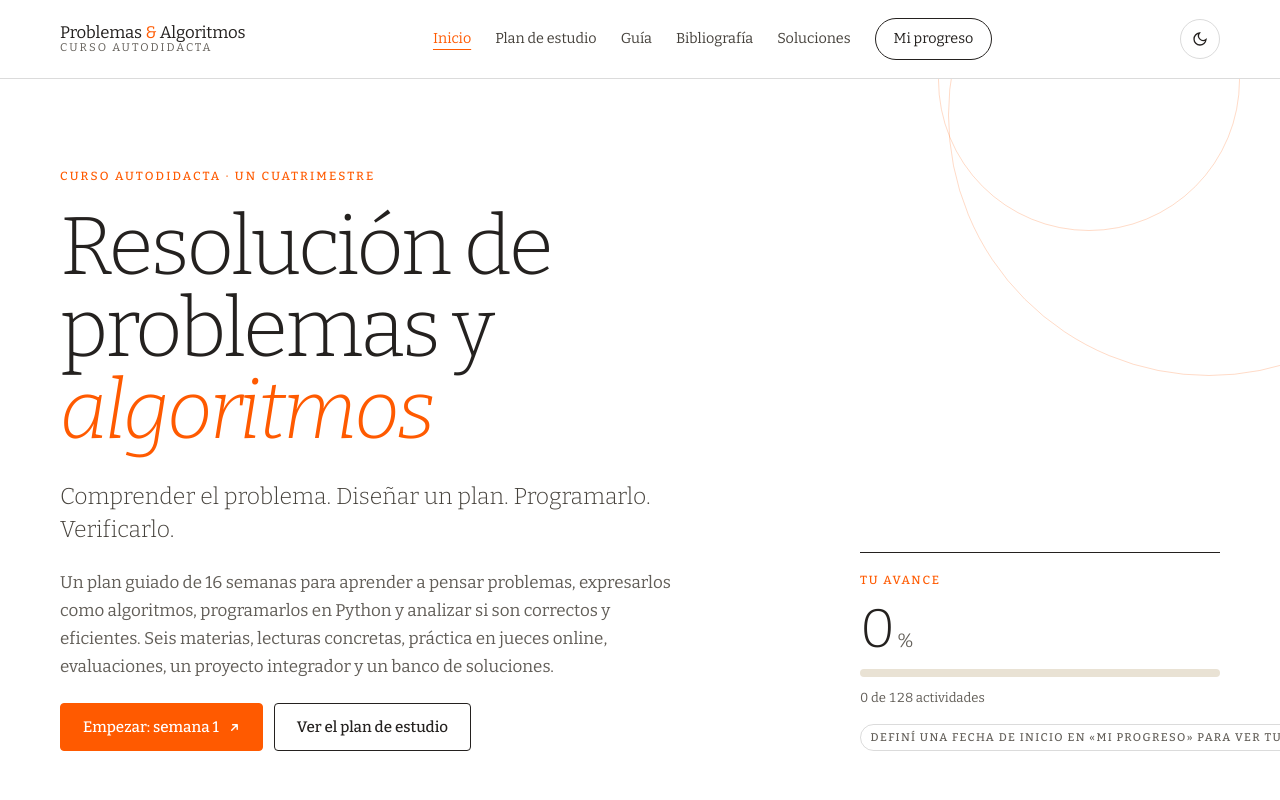
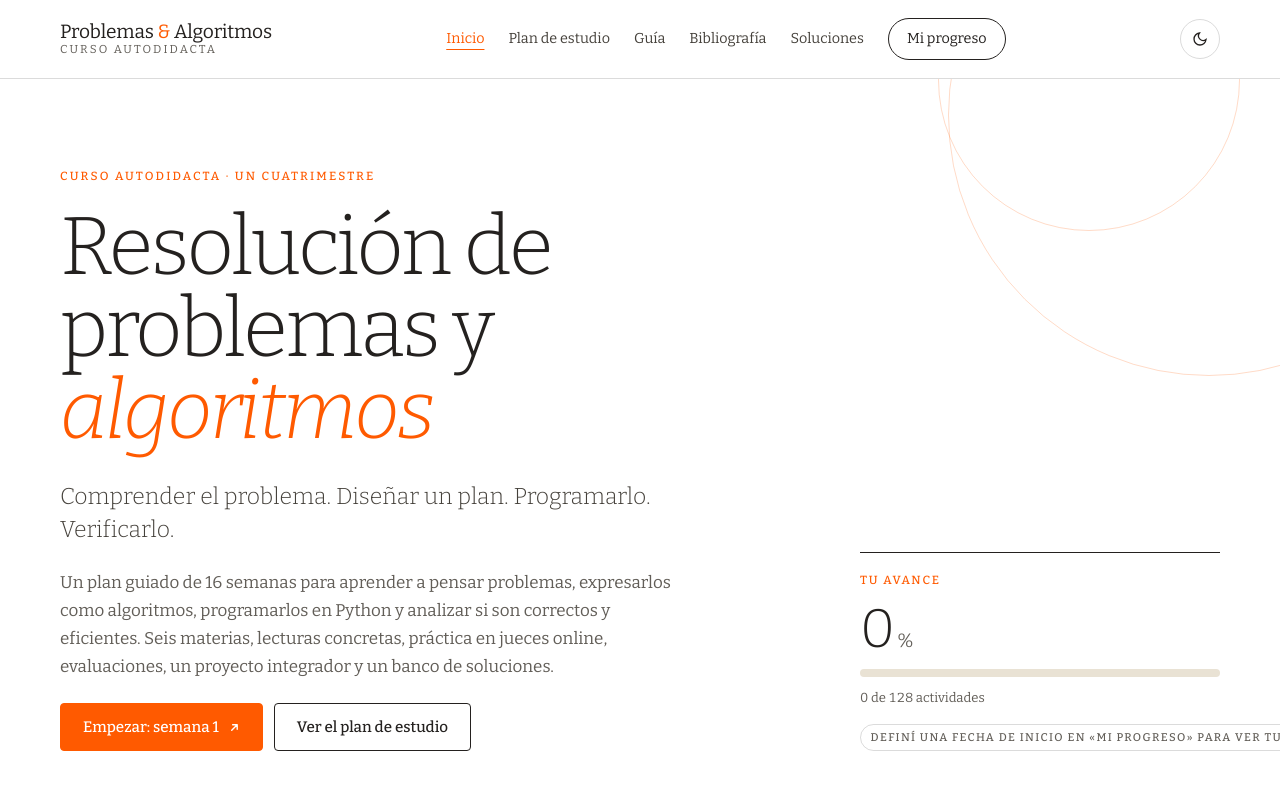
Before and after one commit to jorgebianchi/curso-problemas-algoritmos, a plain HTML site: page index.html in a window 1280 px wide. Shown: the top 800 px of the page. Drawn offline with nearby package versions, Linux system fonts and the light colour scheme.

Commit message:
Navbar: nombre del proyecto un poco más grande
Co-Authored-By: Claude Opus 5.5 <noreply@anthropic.com>

```diff
--- a/css/styles.css
+++ b/css/styles.css
@@ -73,9 +73,9 @@ th { font-size: .72rem; text-transform: uppercase; letter-spacing: .15em; color:
 header.top { border-bottom: 1px solid var(--line); background: var(--paper); position: sticky; top: 0; z-index: 20; }
 .nav { display: flex; align-items: center; justify-content: space-between; gap: 24px; padding: 18px 0; position: relative; }
 .brand { text-decoration: none; display: flex; flex-direction: column; line-height: 1.15; }
-.brand b { font-size: 1.05rem; font-weight: 400; letter-spacing: -.01em; }
+.brand b { font-size: 1.2rem; font-weight: 400; letter-spacing: -.01em; }
 .brand b span { color: var(--rust); }
-.brand small { font-size: .7rem; letter-spacing: .18em; text-transform: uppercase; color: var(--muted); }
+.brand small { font-size: .72rem; letter-spacing: .18em; text-transform: uppercase; color: var(--muted); }
 .nav-links { display: flex; align-items: center; gap: 24px; }
 .nav-links a { font-size: .9rem; text-decoration: none; color: var(--ink-2); white-space: nowrap; }
 .brand { flex-shrink: 0; white-space: nowrap; }
@@ -283,7 +283,7 @@ input:focus, select:focus, textarea:focus { border-color: var(--rust); outline:
   .nav-links a { font-size: .84rem; }
   .nav-links .nav-cta { padding: 6px 12px; }
   .nav-long { display: none; }
-  .brand b { font-size: .98rem; }
+  .brand b { font-size: 1.08rem; }
   .brand small { display: none; }
 }
 /* Tablet vertical (iPad) */
```
